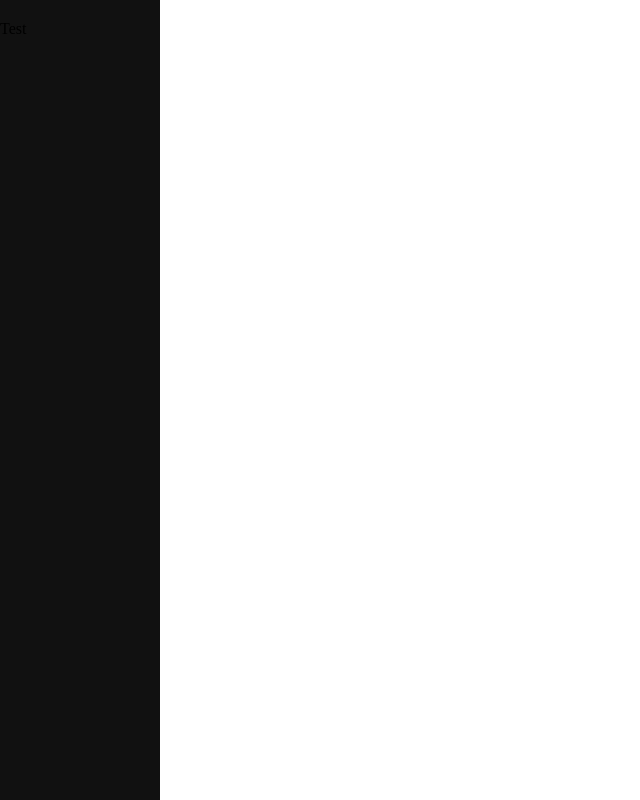
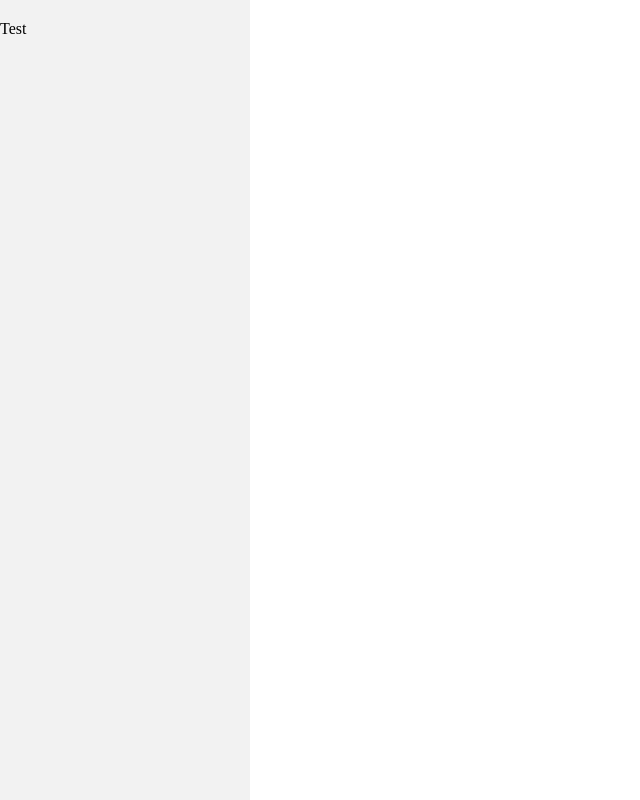
Before and after one commit to Crizzlyy/TheWebsite, a plain HTML site: page index.html in a window 1280 px wide. Shown: the whole page, without its empty margins (0-640 px from the left). Drawn offline with Linux system fonts and the light colour scheme.

Commit message:
Update main.css

```diff
--- a/main.css
+++ b/main.css
@@ -1,12 +1,12 @@
 /* The sidebar menu */
 .sidebar {
   height: 100%; /* Full-height: remove this if you want "auto" height */
-  width: 160px; /* Set the width of the sidebar */
+  width: 250px; /* Set the width of the sidebar */
   position: fixed; /* Fixed Sidebar (stay in place on scroll) */
   z-index: 1; /* Stay on top */
   top: 0; /* Stay at the top */
   left: 0;
-  background-color: #111; /* Black */
+  background-color: #f2f2f2; /* Black */
   overflow-x: hidden; /* Disable horizontal scroll */
   padding-top: 20px;
 }
```
